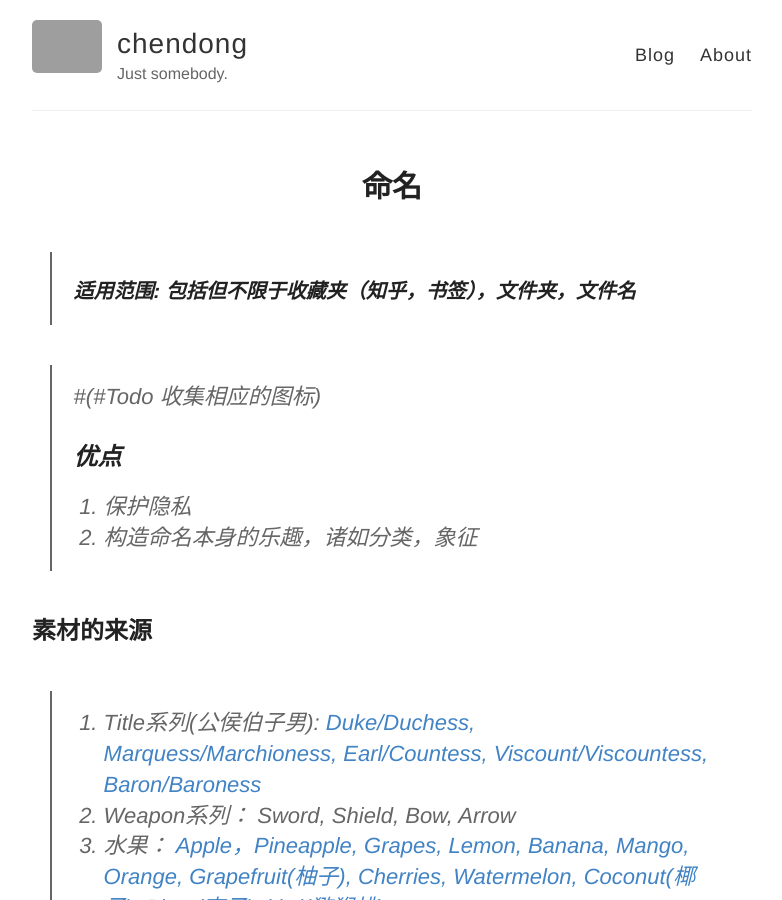
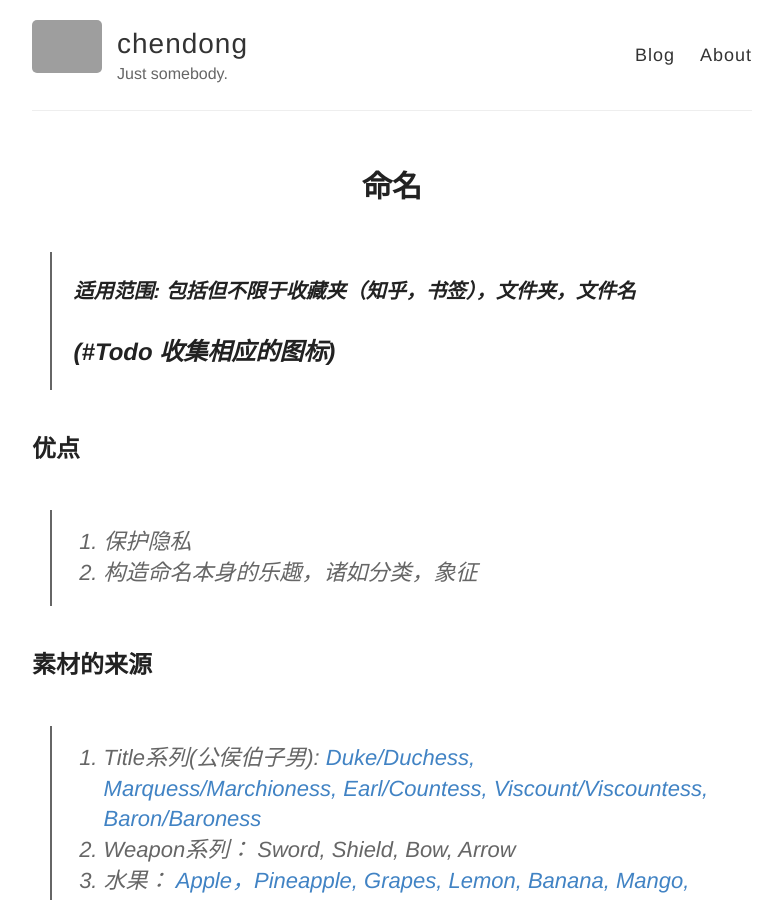
Before and after one commit to chendonghp/chendonghp.github.io, a Jekyll site: the page built from _posts/2018-1-14-命名.md, in a window 1280 px wide and 900 px high. Shown: the whole window, without its empty margins (248-1030 px from the left). Built offline with Jekyll 4.4.1, drawn with Linux system fonts in a browser that asks for light colours; comment, search, counter and statistics services are not loaded; grey boxes are pictures that could not be loaded.

Commit message:
Update 2018-1-14-命名.md

```diff
--- a/_posts/2018-1-14-命名.md
+++ b/_posts/2018-1-14-命名.md
@@ -3,8 +3,8 @@ layout: post
 title: <center>命名</center>
 ---
 > ### 适用范围: 包括但不限于收藏夹（知乎，书签），文件夹，文件名
+> ## (#Todo 收集相应的图标)
 
-> #(#Todo 收集相应的图标)
 ## 优点
 >1. 保护隐私
 2. 构造命名本身的乐趣，诸如分类，象征
```
